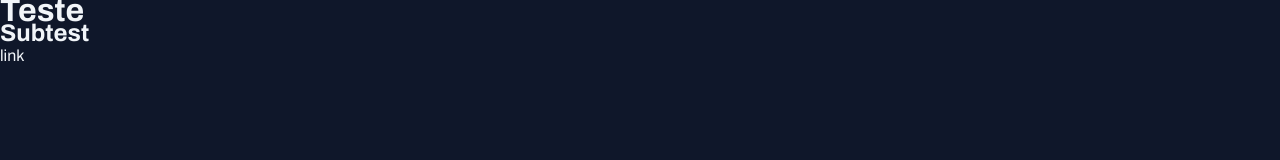
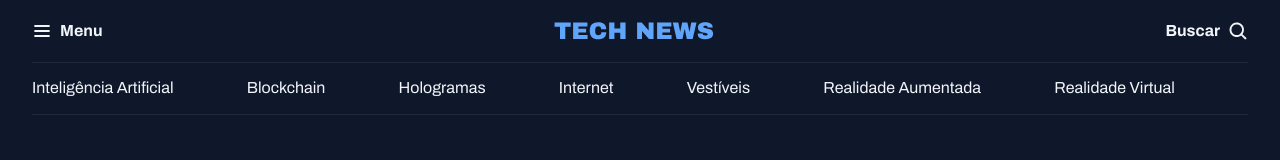
Before and after one commit to Natilira/projeto-portal-de-noticias, a plain HTML site: page index.html in a window 1280 px wide. Drawn offline with Linux system fonts and the light colour scheme.

Commit message:
create header

```diff
--- a/index.html
+++ b/index.html
@@ -11,8 +11,31 @@
     <link href="https://fonts.googleapis.com/css2?family=Archivo:ital,wght@0,100..900;1,100..900&family=Poppins&display=swap" rel="stylesheet">
 </head>
 <body>
-    <h1>Teste</h1>
-    <h2>Subtest</h2>
-    <a href="#">link</a>
+    <header class="container">
+        <nav id="primary" class="grid grid-flow-col">
+            <div>
+               <img src="assets/icons/List.svg" alt="ícone de menu">
+               <strong>Menu</strong>
+            </div>
+
+            <div>
+                <img src="assets/logo.svg" alt="TechNews logo">
+            </div>
+
+            <div>
+                <strong>Buscar</strong>
+                <img src="assets/icons/MagnifyingGlass.svg" alt="ícone de lupa para pesquisa">
+            </div>
+        </nav>
+        <nav id="secondary" class="grid grid-flow-col">
+            <a href="#">Inteligência Artificial</a>
+            <a href="#">Blockchain</a>
+            <a href="#">Hologramas</a>
+            <a href="#">Internet</a>
+            <a href="#">Vestíveis</a>
+            <a href="#">Realidade Aumentada</a>
+            <a href="#">Realidade  Virtual</a>
+        </nav>
+    </header>
 </body>
 </html>
--- a/styles/global.css
+++ b/styles/global.css
@@ -39,3 +39,19 @@ a:hover {
 h1 h2 h3 {
     font: inherit;
 }
+
+.container {
+    max-width: 1280px;
+    padding-inline: 32px;
+    margin-inline: auto;
+}
+
+/* utility-first - uma classe que fará apenas uma coisa */
+
+.grid {
+    display: grid;
+}
+
+.grid-flow-col {
+    grid-auto-flow: column;
+}
--- /dev/null
+++ b/styles/header.css
@@ -0,0 +1,25 @@
+#primary {
+    padding-block: 20px; /*padding-block --> aplicando no eixo vertical encima e em baixo 20px */
+
+    div {
+        display: flex;
+        align-items: center;
+        gap: 8px;
+    }
+
+    /*nesting css --> dentro do proprio primary podemos fazer um seletor */
+    div:nth-child(2) {
+        margin-inline: auto;
+    }
+
+    div:nth-child(3) {
+        justify-self: end;
+    }
+}
+
+#secondary {
+    padding-block: 14px;
+    border: solid 1px var(--stroke-color);
+    border-inline: none;
+
+}
--- a/styles/index.css
+++ b/styles/index.css
@@ -1 +1,2 @@
 @import url(global.css);
+@import url(header.css);
```
